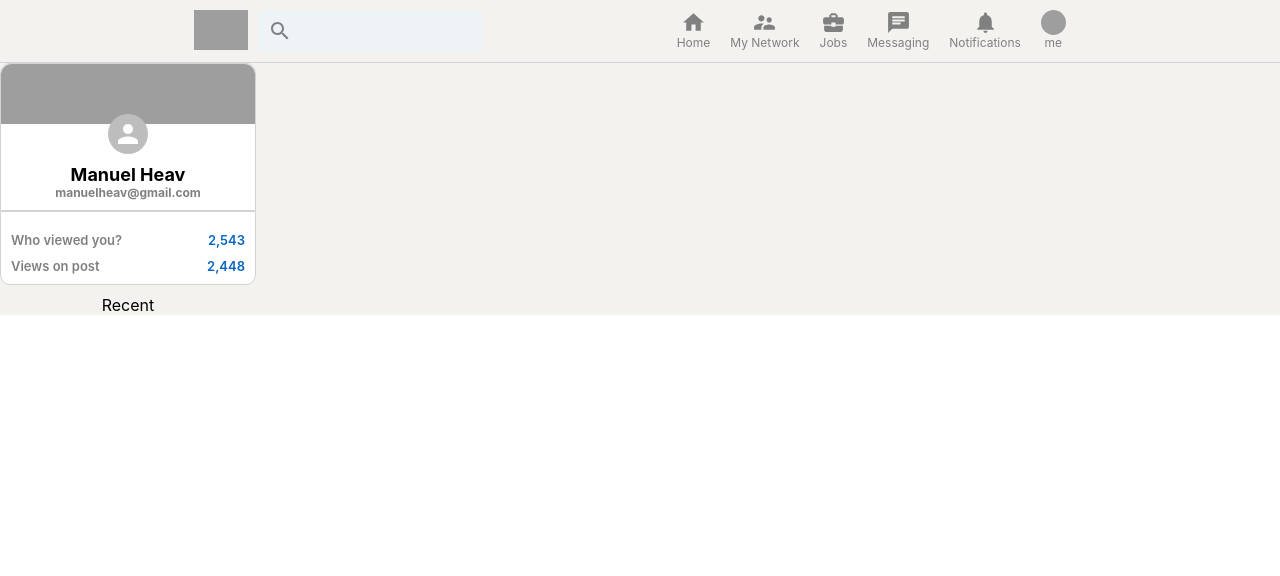
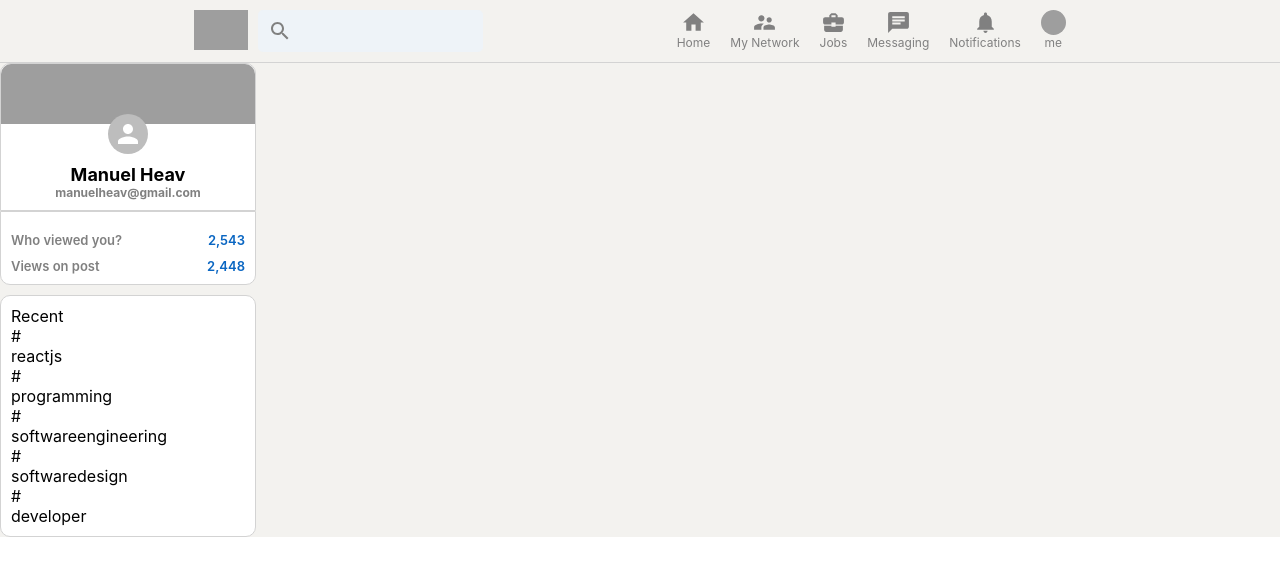
Before and after one commit to Manuel-heav/linkedin-clone, a React (Create React App) app: page / in a window 1280 px wide. Shown: the top 576 px of the page. Built offline with nearby package versions, Linux system fonts and the light colour scheme; grey boxes are pictures that could not be loaded.

Commit message:
working on sidebar

```diff
--- a/src/Sidebar.css
+++ b/src/Sidebar.css
@@ -65,3 +65,12 @@
     font-weight: bold;
     color: #0a66c2 !important;
 }
+
+.sidebar__bottom{
+    text-align: left;
+    padding: 10px;
+    border: 1px solid lightgray;
+    background-color: white;
+    border-radius: 10px;
+    margin-top: 10px;
+}
--- a/src/Sidebar.jsx
+++ b/src/Sidebar.jsx
@@ -2,6 +2,14 @@
 import React from 'react'
 import './Sidebar.css'
 const Sidebar = () => {
+
+
+    const recentItem = (topic) => (
+        <div className="sidebar__recentItem">
+            <span className="sidebar__hash">#</span>
+            <p>{topic}</p>
+        </div>
+    )
   return (
     <div className="sidebar">
         <div className="sidebar__top">
@@ -25,6 +33,11 @@
 
         <div className="sidebar__bottom">
             <p>Recent</p>
+            {recentItem('reactjs')}
+            {recentItem('programming')}
+            {recentItem('softwareengineering')}
+            {recentItem('softwaredesign')}
+            {recentItem('developer')}
         </div>
     </div>
   )
```
